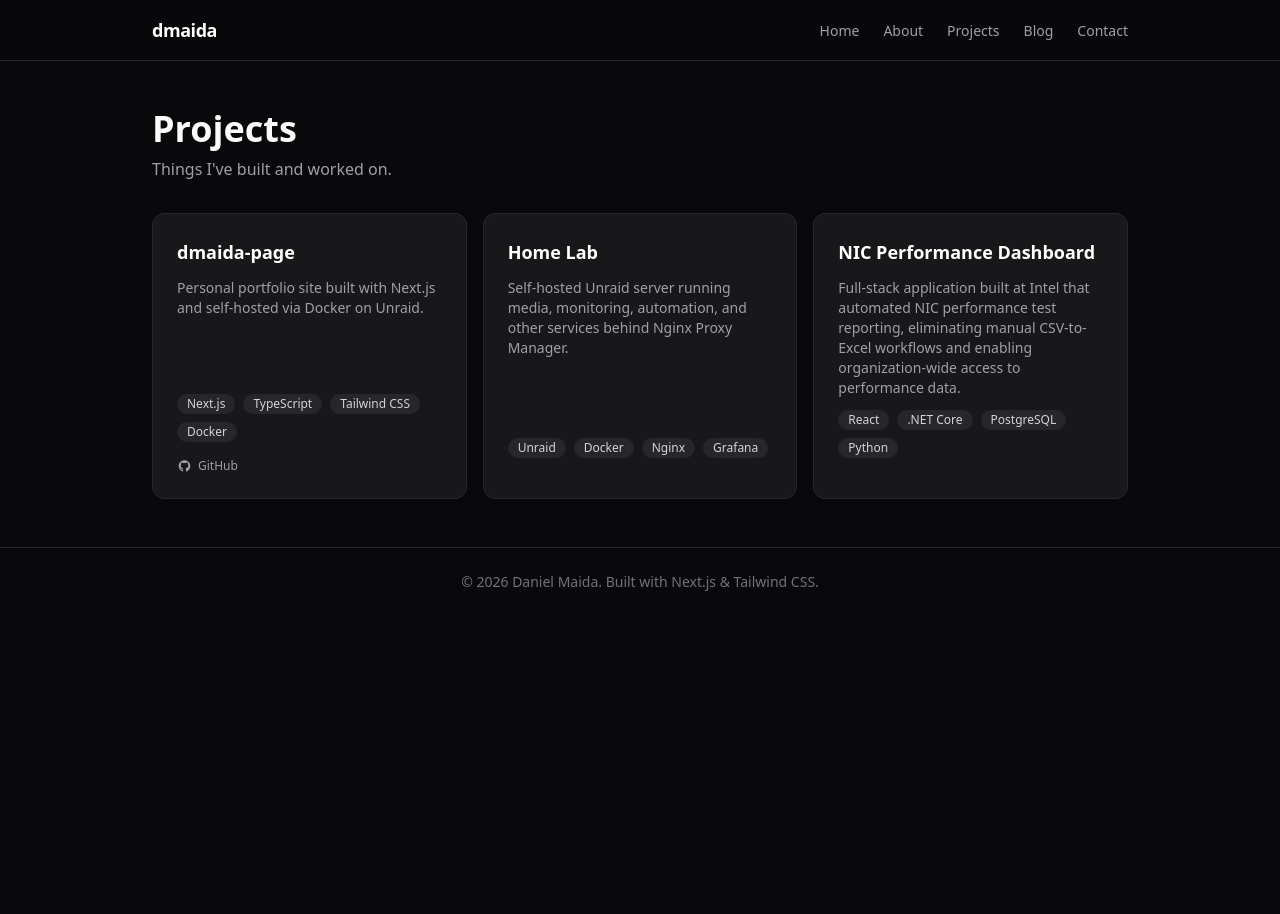
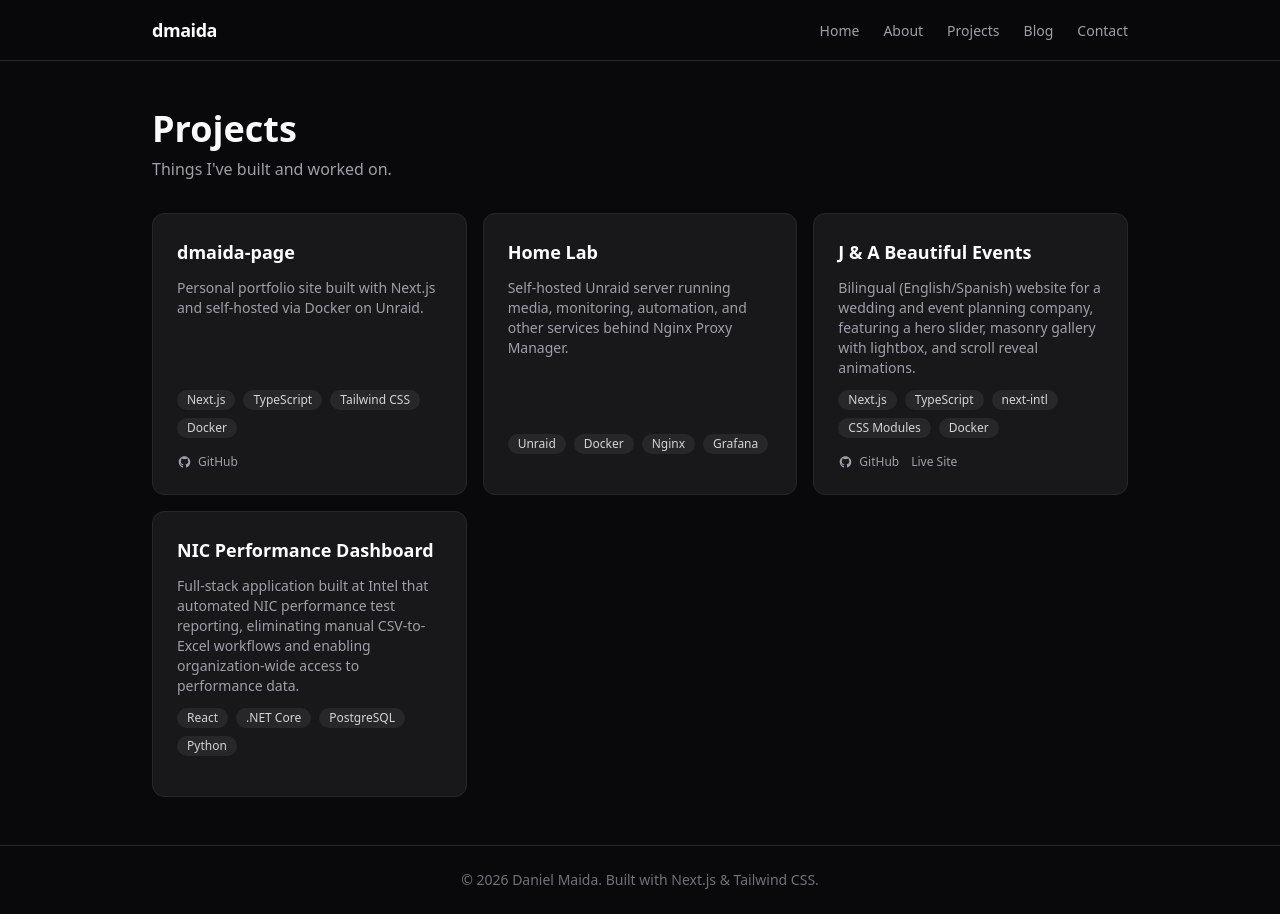
Before and after one commit to dmaida/dmaida-page, a Next.js app: page /projects in a window 1280 px wide. Before the commit the page ends 800 px from the top, so only its background shows below. Built offline with nearby package versions, Linux system fonts and the light colour scheme.

Commit message:
Add J & A Beautiful Events project

```diff
--- a/src/components/ProjectCard.tsx
+++ b/src/components/ProjectCard.tsx
@@ -36,7 +36,7 @@
             rel="noopener noreferrer"
             className="text-xs text-zinc-400 underline-offset-2 hover:text-white hover:underline"
           >
-            Live Demo
+            Live Site
           </a>
         )}
       </div>
--- a/src/data/projects.ts
+++ b/src/data/projects.ts
@@ -21,6 +21,14 @@
     tech: ["Unraid", "Docker", "Nginx", "Grafana"],
   },
   {
+    title: "J & A Beautiful Events",
+    description:
+      "Bilingual (English/Spanish) website for a wedding and event planning company, featuring a hero slider, masonry gallery with lightbox, and scroll reveal animations.",
+    tech: ["Next.js", "TypeScript", "next-intl", "CSS Modules", "Docker"],
+    github: "https://github.com/dmaida/j_a_beautiful_events",
+    url: "https://jandabeautifulevents.com/",
+  },
+  {
     title: "NIC Performance Dashboard",
     description:
       "Full-stack application built at Intel that automated NIC performance test reporting, eliminating manual CSV-to-Excel workflows and enabling organization-wide access to performance data.",
```
